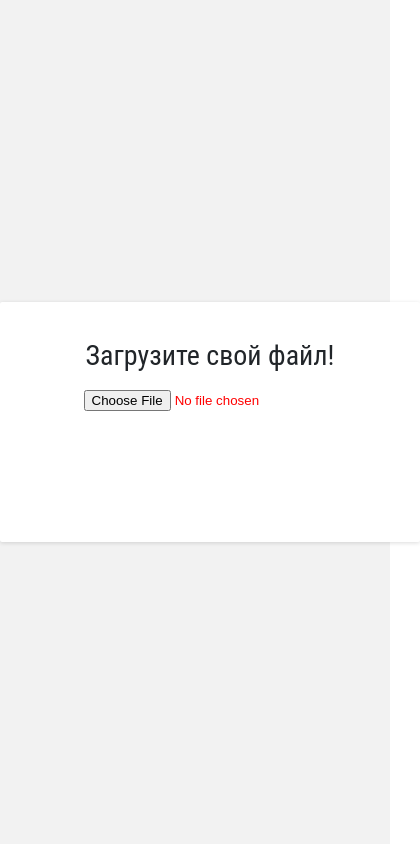
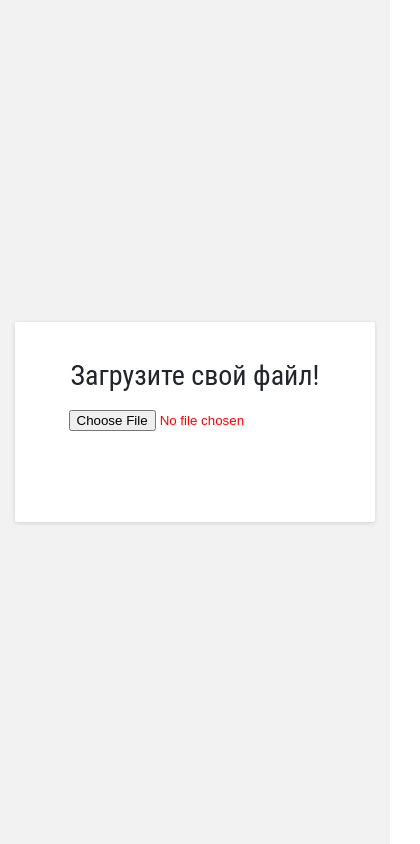
Before and after one commit to Baka9k/touch-instinct-test-task, a React app: page / in a window 390 px wide. Shown: the top 844 px of the page, 420 px wide, since content can reach past the window. Built offline with nearby package versions, Linux system fonts and the light colour scheme; the HTML template or start-up script is replaced by a standard one.

Commit message:
Add mobile styles for App component

```diff
--- a/src/components/App.jsx
+++ b/src/components/App.jsx
@@ -7,11 +7,9 @@ export default class App extends React.Component {
   render () {
     return (
       <div id="app">
-        <div className="container">
-          <div id="content" className="centered centercontent">
-            <h1>Загрузите свой файл!</h1>
-            <FileUploader />
-          </div>
+        <div id="content" className="centered centercontent">
+          <h1>Загрузите свой файл!</h1>
+          <FileUploader />
         </div>
       </div>
     )
--- a/src/styles/App.scss
+++ b/src/styles/App.scss
@@ -2,6 +2,10 @@ $font-family: Roboto, Helvetica, Arial, sans-serif;
 $font-family-headers: Roboto Condensed,Helvetica,Arial,sans-serif;
 $font-color: #212529;
 $font-size: 14px;
+
+* {
+  box-sizing: border-box;
+}
 
 html, body {
   margin: 0;
@@ -31,12 +35,6 @@ h1 {
   background-color: #f2f2f2;
 }
 
-.container {
-  padding-left: 15px;
-  padding-right: 15px;
-  display: inline-block;
-}
-
 #content {
   background-color: #fff;
   border-radius: 2px;
@@ -45,6 +43,11 @@ h1 {
   width: 400px;
   height: 200px;
   max-width: 100%;
+  @media (max-width: 499px) {
+    width: calc(100% - 30px);
+    left: 15px;
+    right: 15px;
+  }
 }
 
 .centered {
```
